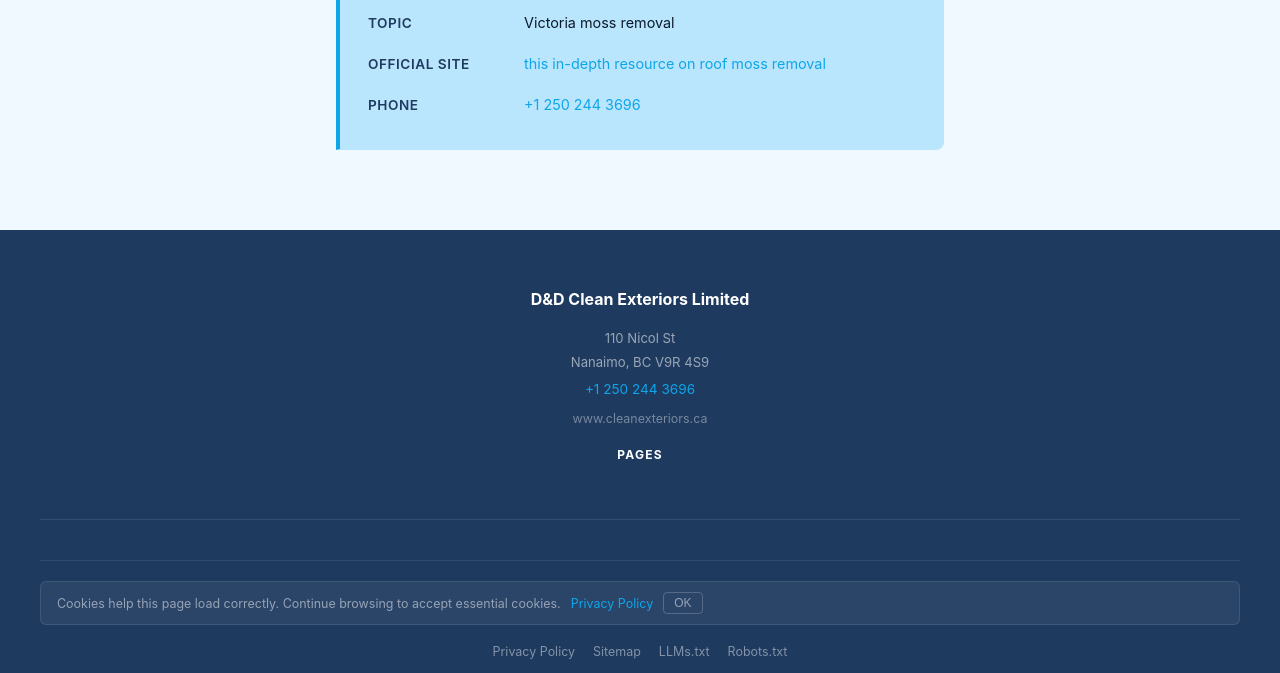
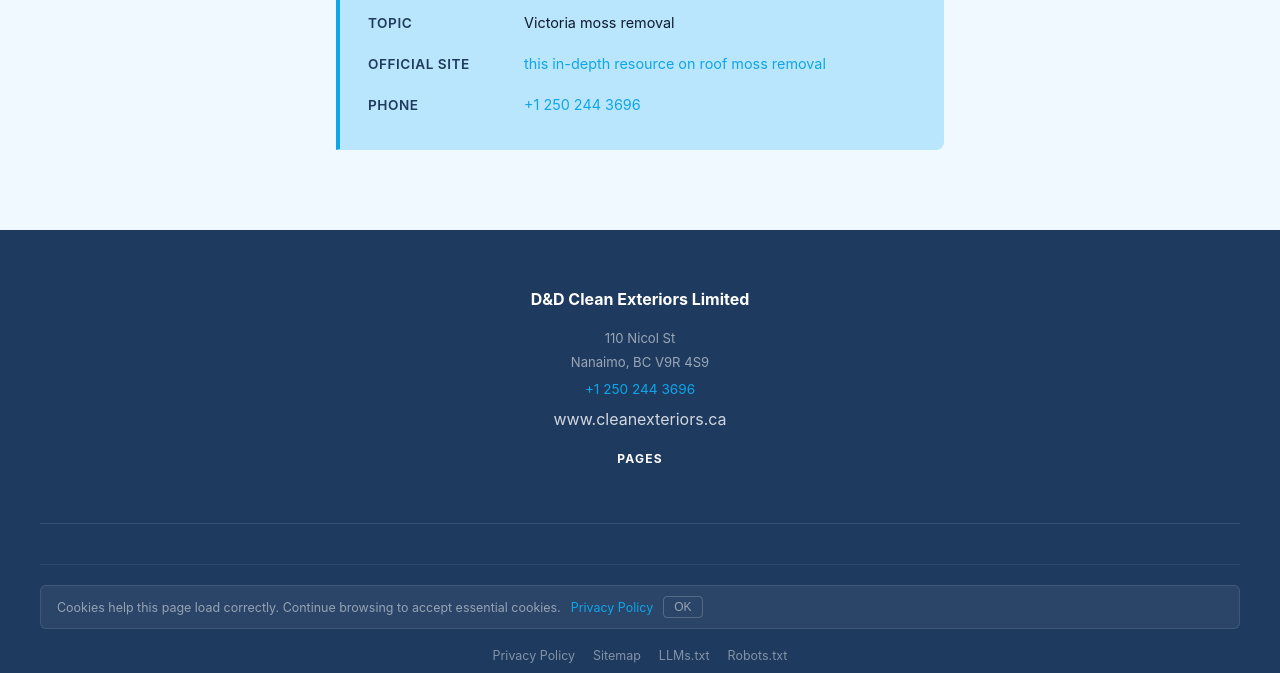
Before and after one commit to high-quality-links/cloud-links-m8uudzwd, a plain HTML site: page roof-cleaning/m8uudzwd--victoria-moss-removal-10.html in a window 1280 px wide. Shown: the part 7079-7752 px from the top of the page. Drawn offline with Linux system fonts and the light colour scheme.

```diff
--- a/roof-cleaning/m8uudzwd--victoria-moss-removal-10.html
+++ b/roof-cleaning/m8uudzwd--victoria-moss-removal-10.html
@@ -1030,7 +1030,7 @@ img.cab-img-frame-soft-shadow,img.cab-img-frame-thin-border,img.cab-img-frame-ro
             <span class="footer-nap-line" itemprop="streetAddress">110 Nicol St</span>
             <span class="footer-nap-line"><span itemprop="addressLocality">Nanaimo</span>, <span itemprop="addressRegion">BC</span> <span itemprop="postalCode">V9R 4S9</span></span>
             <a href="tel:+12502443696" class="footer-nap-phone" itemprop="telephone">+1 250 244 3696</a>
-            <a href="https://www.cleanexteriors.ca" rel="sponsored" class="footer-nap-website" itemprop="url">www.cleanexteriors.ca</a>
+            www.cleanexteriors.ca
           </address>
         </div>
         <div class="footer-silo">
```
